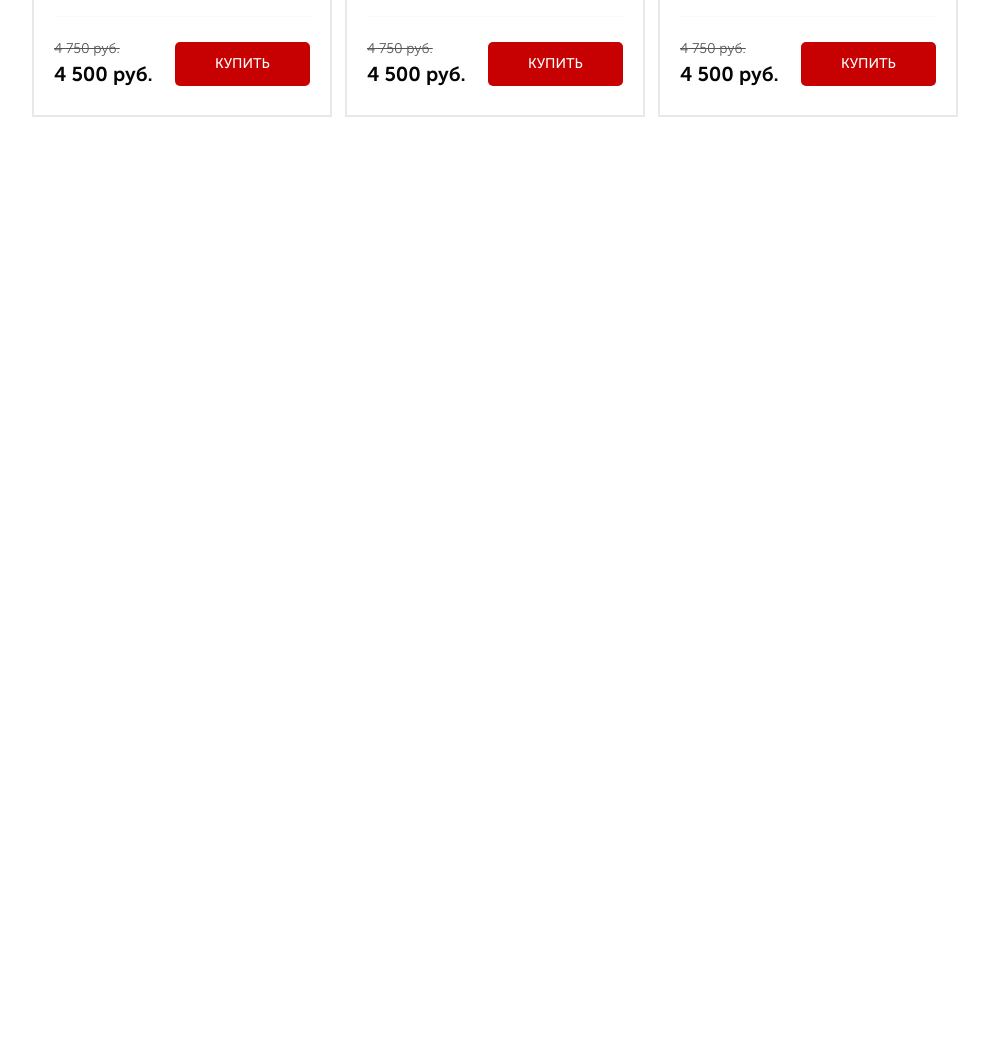
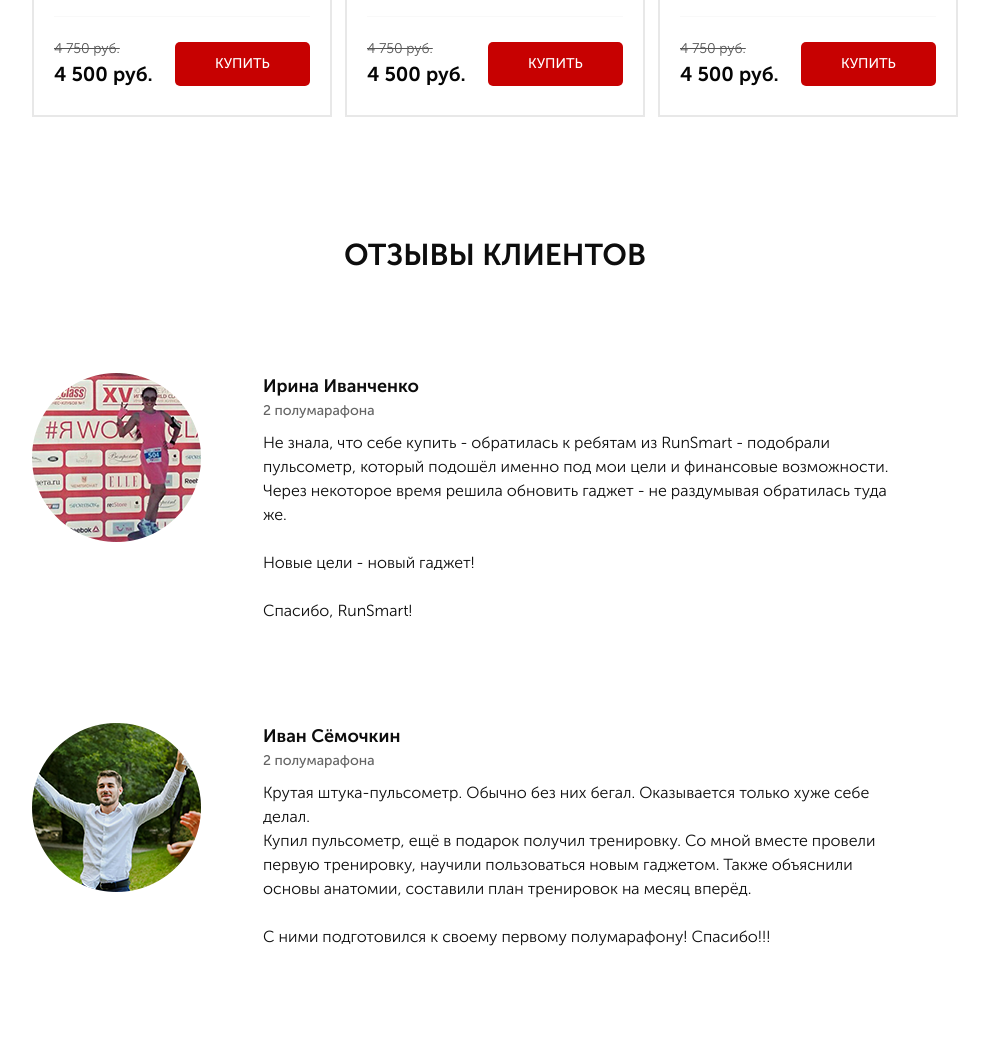
Before and after one commit to OlehHasii/Pulse, a website: page src/index.html in a window 1280 px wide. Shown: the part 3607-4653 px from the top of the page, without its empty margins (145-1134 px from the left). Before the commit the page ends 3844 px from the top, so only its background shows below. Drawn offline with nearby package versions, Linux system fonts and the light colour scheme; files whose address does not match are found by name.

Commit message:
Made section with feedbacks

```diff
--- a/src/index.html
+++ b/src/index.html
@@ -366,6 +366,54 @@
         </div>
     </section>
 
+    <section class="reviews">
+        <div class="container">
+            <h2 class="title">отзывы клиентов</h2>
+                <div class="reviews__item">
+                    <img src="img/photo_1.png" alt="" class="reviews__img">
+                    <div class="reviews__text">
+                        <div class="reviews__name">Ирина Иванченко </div>
+                        <div class="reviews__marathon">2 полумарафона</div>
+                        <div class="reviews__descr">Не знала, что себе купить - обратилась к ребятам из RunSmart - подобрали пульсометр, который подошёл именно под мои цели и финансовые возможности. Через некоторое время решила обновить гаджет - не раздумывая обратилась туда же.
+                        <br><br>
+                        Новые цели - новый гаджет!
+                        <br> <br>
+                        Спасибо, RunSmart!
+                    </div>
+                    </div>
+                </div>
+                <div class="reviews__item">
+                    <img src="img/photo_2.png" alt="" class="reviews__img">
+                    <div class="reviews__text">
+                        <div class="reviews__name">Иван Сёмочкин</div>
+                        <div class="reviews__marathon">2 полумарафона</div>
+                        <div class="reviews__descr">Крутая штука-пульсометр. Обычно без них бегал. Оказывается только хуже себе делал.
+                            <br>
+                            Купил пульсометр, ещё в подарок получил тренировку. Со мной вместе провели первую тренировку, научили пользоваться новым гаджетом. Также объяснили основы анатомии, составили план тренировок на месяц вперёд.
+                            <br><br>
+                            С ними подготовился к своему первому полумарафону! Спасибо!!!
+                        </div>
+                    </div>
+                </div>
+                <div class="reviews__item">
+                    <img src="img/photo_3.png" alt="" class="reviews__img">
+                    <div class="reviews__text">
+                        <div class="reviews__name">Юлия Дашкина</div>
+                        <div class="reviews__marathon">2 полумарафона</div>
+                        <div class="reviews__descr">Долго не могла начать бегать, т.к. до этого несколько раз начинала, но становилось тяжело и я бросала. От друзей услышала о RunSmart и о беге с контролем пульса и решила попробовать.
+                        <br><br>
+                        Позвонила, ребята поинтересовались моими целями и подобрали очень интересный вариант со скидкой! Теперь бегаю и наслаждаюсь бегом! Пробежала уже 2 полумарафона и несколько более коротких забегов и не намерена останавливаться!
+                        <br><br>
+                        Спасибо!!!
+                        </div>
+                    </div>
+                </div>
+
+        </div>
+    </section>
+
+
+
 
     <script type="text/javascript" src="https://code.jquery.com/jquery-1.11.0.min.js"></script>
     <script type="text/javascript" src="https://code.jquery.com/jquery-migrate-1.2.1.min.js"></script>
--- a/src/js/script.js
+++ b/src/js/script.js
@@ -9,7 +9,7 @@
       $('ul.catalog__tabs').on('click', 'li:not(.catalog__tab_active)', function() {
         $(this)
           .addClass('catalog__tab_active').siblings().removeClass('catalog__tab_active')
-          .closest('div.container').find('div.catalog__content').removeClass('catalog__content_active').eq($(this).index()).addClass('catalog__content_active');
+          .closest('div.container').find('div.catalog__content').removeClass('catalog__content_active').eq($(this).index()).addClass('catalog__content_active')
       });
 
       $('.catalog-item__link').each(function(i) {
--- /dev/null
+++ b/src/sass/blocks/_reviews.scss
@@ -0,0 +1,31 @@
+.reviews {
+    padding-bottom: 71px;
+    &__item {
+        display: flex;
+        margin-top: 100px;
+    }
+    &__text {
+        margin-left: 62px;
+        padding-right: 60px;
+    }
+    &__img {
+        width: 169px;
+        height: 169px;
+    }
+    &__name {
+        font-weight: bold;
+        font-size: 18px;
+        color: #0D0D0D;
+    }
+    &__marathon {
+        font-weight: 500;
+        font-size: 14px;
+        color: #646464
+    }
+    &__descr {
+        margin-top: 10px;
+        font-weight: 300;
+        font-size: 16px;
+        color: #0D0D0D;
+    }
+}
--- a/src/sass/style.scss
+++ b/src/sass/style.scss
@@ -17,3 +17,4 @@
 @import 'blocks/forms';
 @import 'blocks/carousel';
 @import 'blocks/catalog';
+@import 'blocks/reviews'
```
Also changed, not shown: src/css/style.min.css.
